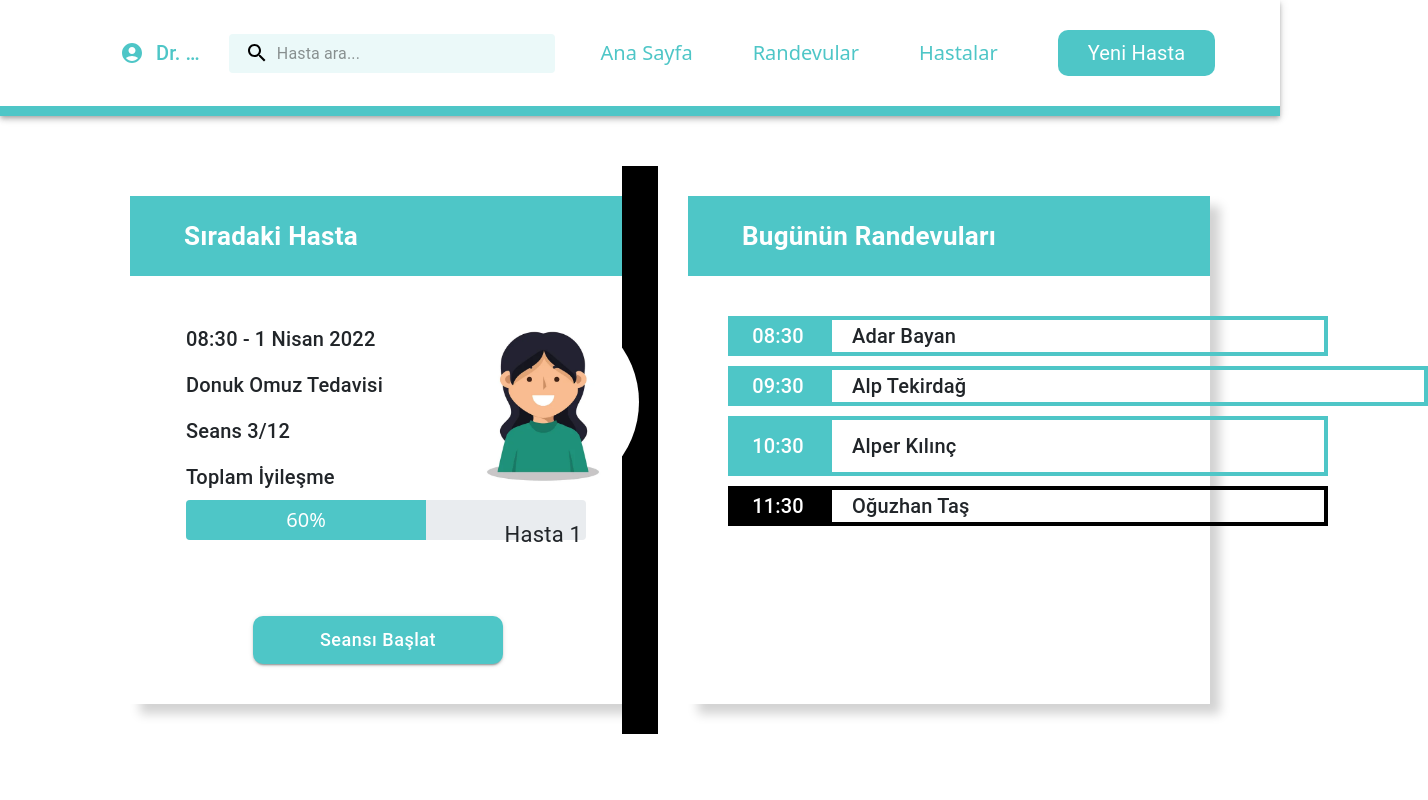
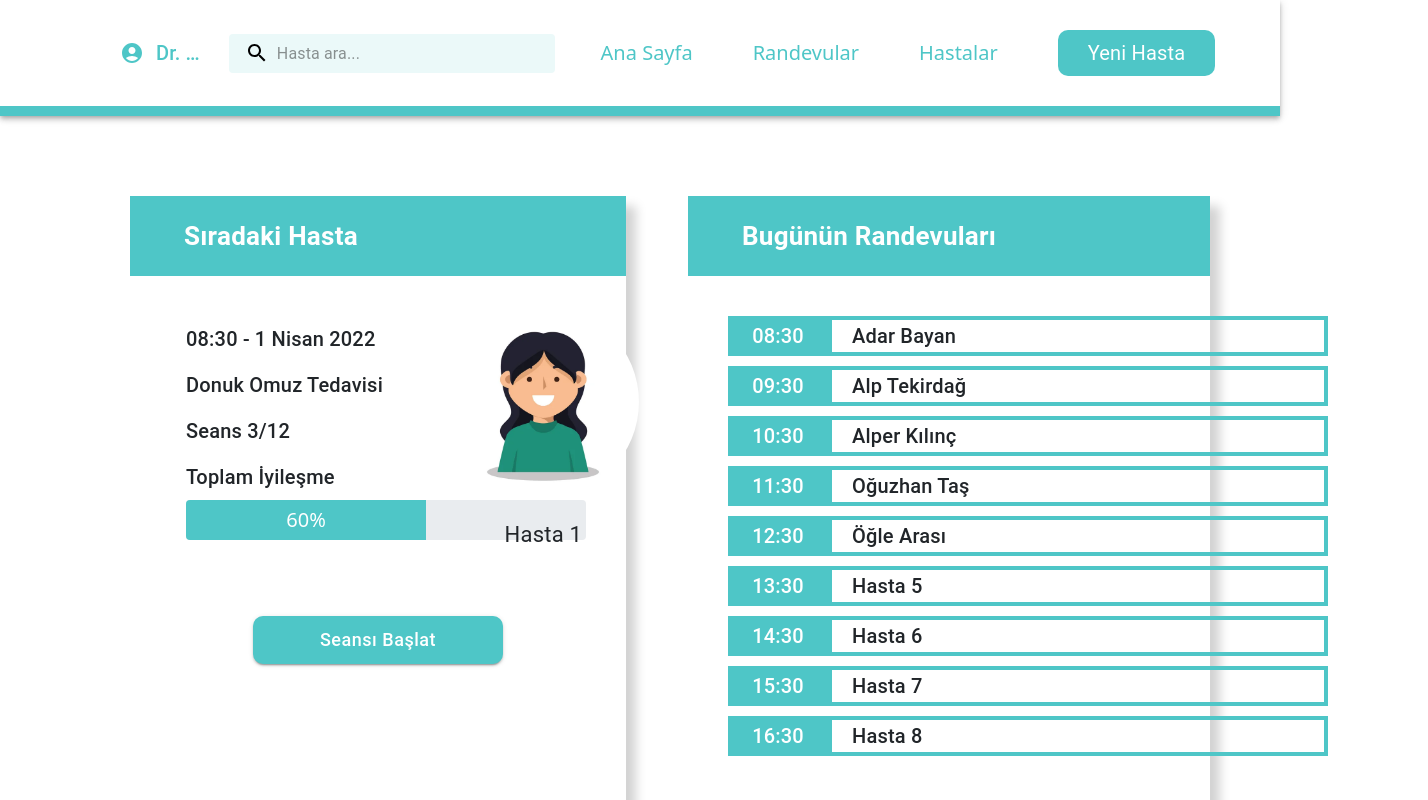
Before and after one commit to adarbayan/COMP491, a React (Create React App) app in the folder doctor-page/: page / in a window 1280 px wide. Shown: the top 800 px of the page, 1428 px wide, since content can reach past the window. Built offline with nearby package versions, Linux system fonts and the light colour scheme.

Commit message:
Implement "Today's Appointments"

```diff
--- a/doctor-page/src/App.tsx
+++ b/doctor-page/src/App.tsx
@@ -379,7 +379,7 @@ export default function PrimarySearchAppBar() {
               </Button>
             </Grid>
           </Grid>
-          <Grid xs={0.0} sm={0.4} style={{ backgroundColor: "black" }} />
+          <Grid xs={0.0} sm={0.4} />
           <Grid container item xs={11.8} sm={5.8}>
             <Grid
               container
@@ -415,7 +415,7 @@ export default function PrimarySearchAppBar() {
                 container
                 item
                 direction="column"
-                height="300px"
+                height="550px"
                 style={{
                   padding: "40px",
                 }}
@@ -427,17 +427,34 @@ export default function PrimarySearchAppBar() {
                 <PatientHolder
                   patientName="Alp Tekirdağ"
                   hour="09:30"
-                  width="600px"
                 ></PatientHolder>
                 <PatientHolder
                   patientName="Alper Kılınç"
                   hour="10:30"
-                  height="60px"
                 ></PatientHolder>
                 <PatientHolder
                   patientName="Oğuzhan Taş"
                   hour="11:30"
-                  color="black"
+                ></PatientHolder>
+                <PatientHolder
+                  patientName="Öğle Arası"
+                  hour="12:30"
+                ></PatientHolder>
+                <PatientHolder
+                  patientName="Hasta 5"
+                  hour="13:30"
+                ></PatientHolder>
+                <PatientHolder
+                  patientName="Hasta 6"
+                  hour="14:30"
+                ></PatientHolder>
+                <PatientHolder
+                  patientName="Hasta 7"
+                  hour="15:30"
+                ></PatientHolder>
+                <PatientHolder
+                  patientName="Hasta 8"
+                  hour="16:30"
                 ></PatientHolder>
               </Grid>
             </Grid>
```
